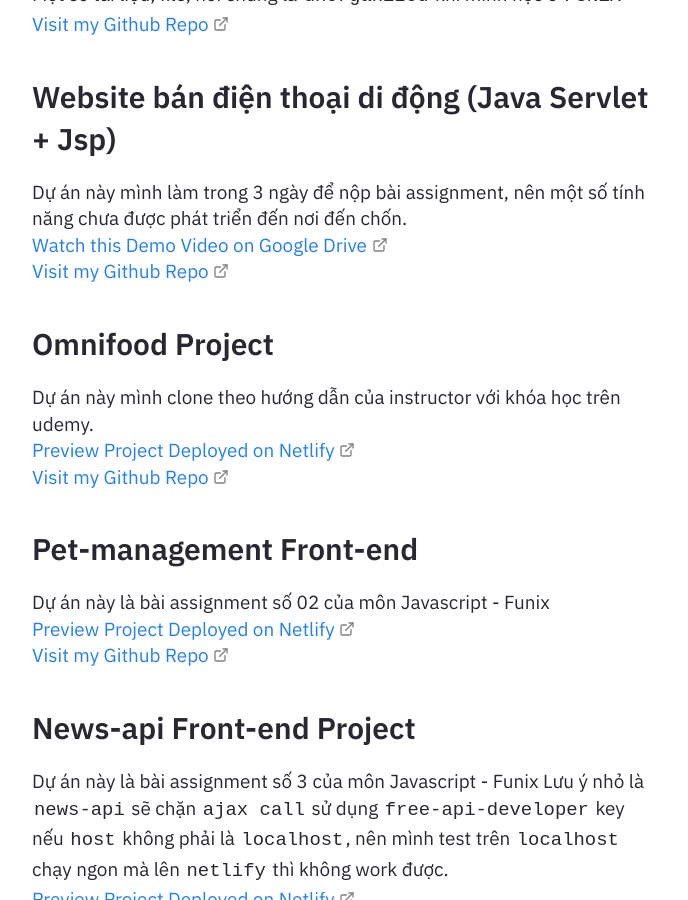
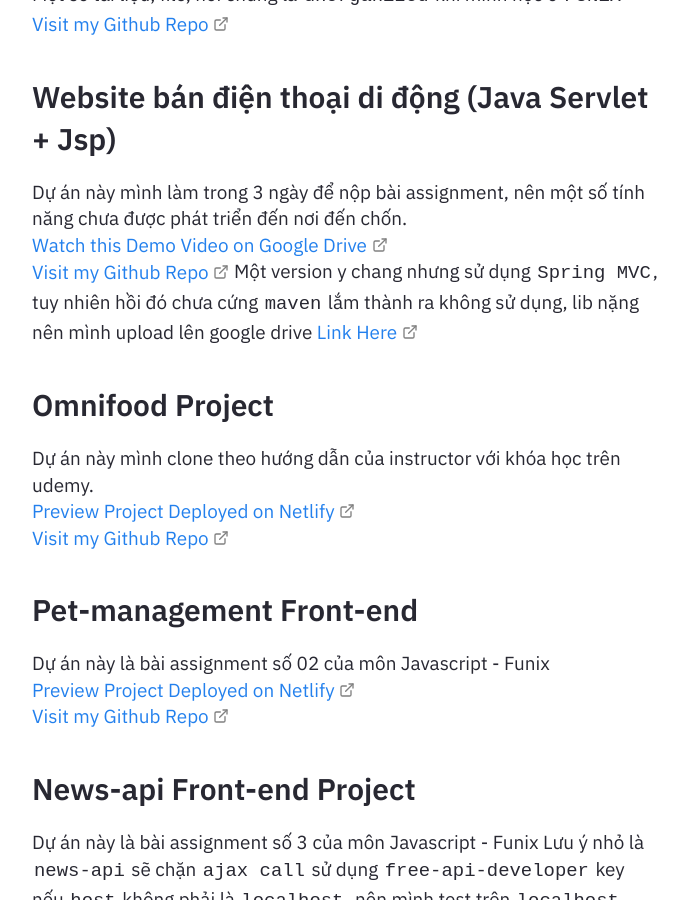
Before and after one commit to quangnguyen0698vn/quangnguyen0698vn.github.io, a Jekyll site: the page built from _notes/Public/2022-07-30-my-projects.md, in a window 1280 px wide and 900 px high, scrolled down 418 px. Shown: the whole window, without its empty margins (294-982 px from the left). Built offline with Jekyll 4.4.1, drawn with Linux system fonts in a browser that asks for light colours.

Commit message:
fix my projects

```diff
--- a/_notes/Public/2022-07-30-my-projects.md
+++ b/_notes/Public/2022-07-30-my-projects.md
@@ -13,6 +13,8 @@ Một số tài liệu, file, nói chung là `unorganized` khi mình học ở `
 Dự án này mình làm trong 3 ngày để nộp bài assignment, nên một số tính năng chưa được phát triển đến nơi đến chốn.
 [Watch this Demo Video on Google Drive](https://drive.google.com/file/d/1lz-Z8_aL5RitkV2-4RHQQJJ2LtrJS8ye/view?usp=sharing)
 [Visit my Github Repo](https://github.com/quangnguyen0698vn/zPHONE_Project)
+Một version y chang nhưng sử dụng `Spring MVC`, tuy nhiên hồi đó chưa cứng `maven` lắm thành ra không sử dụng, lib nặng nên mình upload lên google drive
+[Link Here](https://drive.google.com/file/d/1gzuZhb9X0bTEFGYPm9eA-0b5G7jVmlHh/view)
 ## Omnifood Project
 Dự án này mình clone theo hướng dẫn của instructor với khóa học trên udemy.
 [Preview Project Deployed on Netlify](https://omnifood-quangnguyen0698vn.netlify.app/)
```
